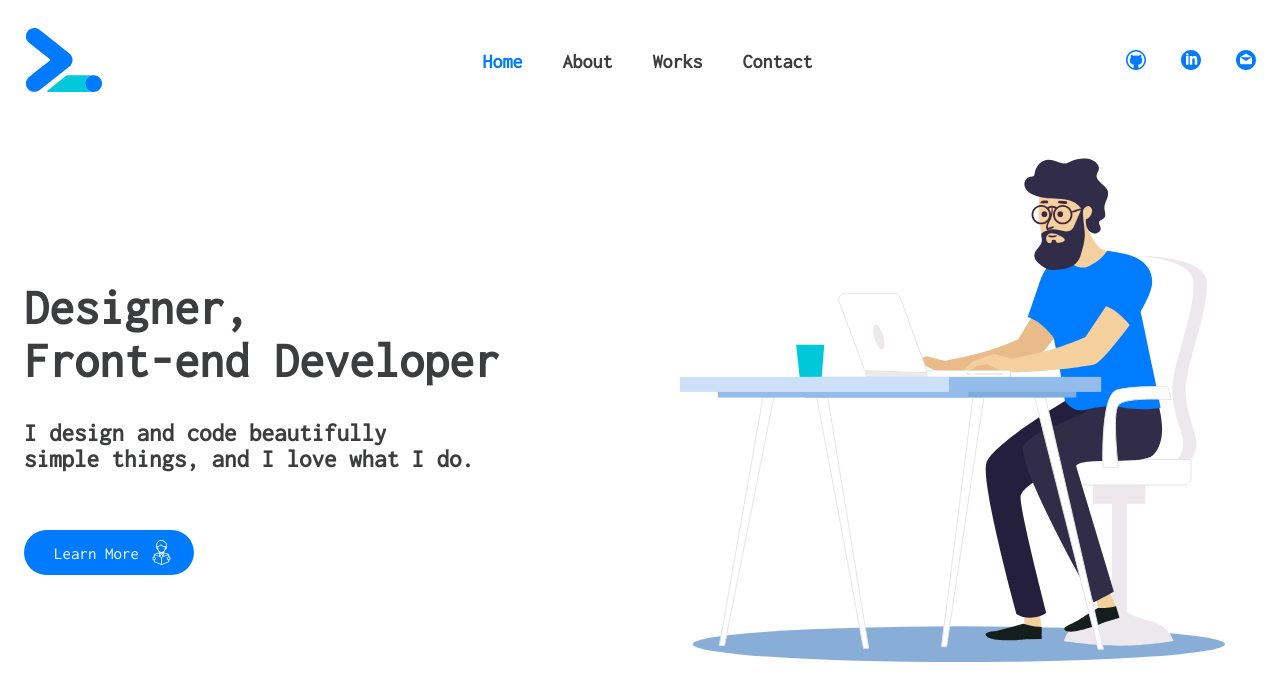
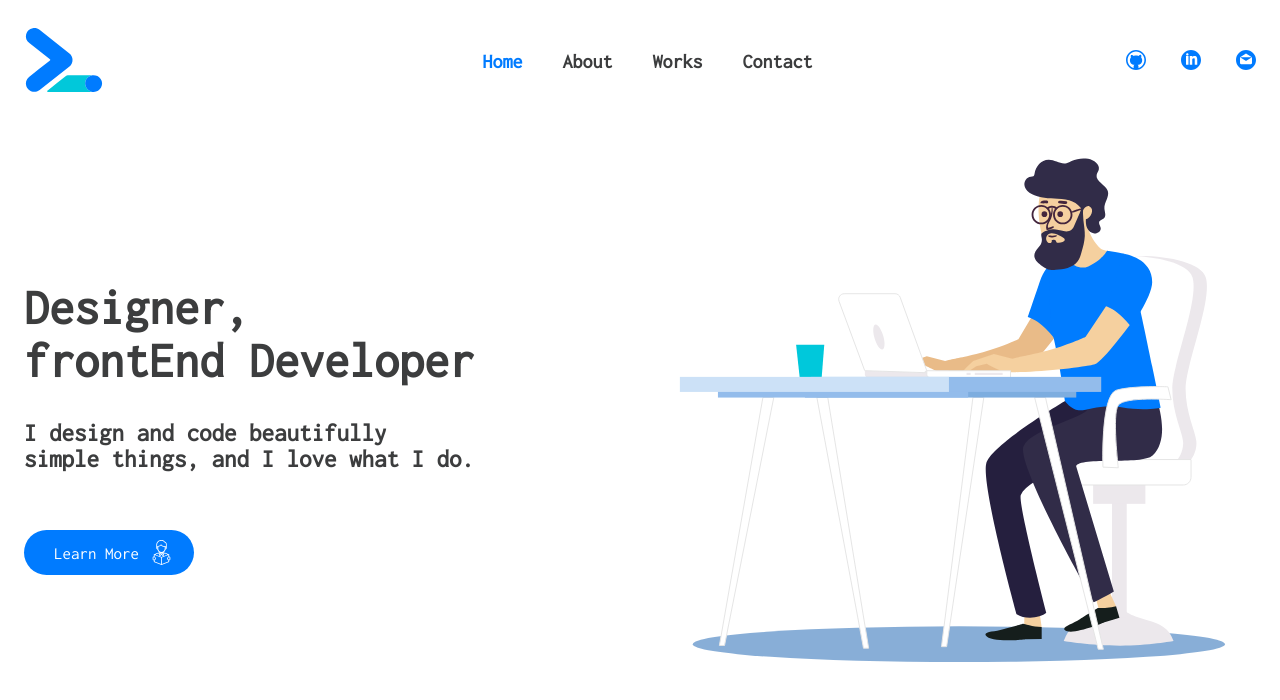
Before and after one commit to ermal96/portfolio, a React (Create React App) app: page / in a window 1280 px wide. Shown: the top 700 px of the page. Built offline with nearby package versions, Linux system fonts and the light colour scheme; no server answers.

Commit message:
frontEnd

```diff
--- a/src/Components/Home/Home.js
+++ b/src/Components/Home/Home.js
@@ -14,7 +14,7 @@ export default function Home() {
 
         <Grid item xs={12} sm={6}>
           <h1>Designer,<br/>
-            Front-end Developer</h1>
+            frontEnd Developer</h1>
           <h4>I design and code beautifully<br/>
             simple things, and I love what I do.</h4>
           <button>
```
